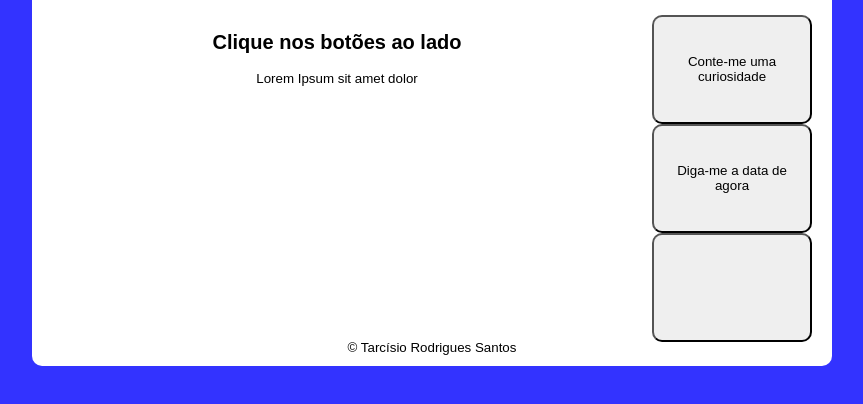
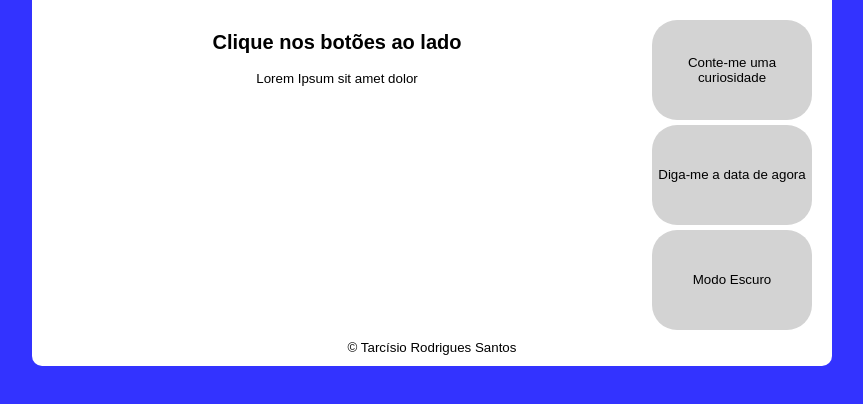
Before and after one commit to Tarceos/Projeto-1, a plain HTML site: page index.html in a window 1280 px wide. Shown: the part 104-508 px from the top of the page, without its empty margins (208-1071 px from the left). Drawn offline with Linux system fonts and the light colour scheme.

Commit message:
Último botão (quase finalizado)
- Comecei a acrescentar a funcionalidade do último botão;
- Vou remover alguns testes que fiz no CSS (como esse "gap" de 1000 pixels).

```diff
--- a/index.html
+++ b/index.html
@@ -18,7 +18,7 @@
             <section id="item2">
                 <button>Conte-me uma curiosidade</button>
                 <button>Diga-me a data de agora</button>
-                <button></button>
+                <button>Modo Escuro</button>
             </section>
             <footer>&copy; Tarcísio Rodrigues Santos</footer>
         </div>
--- a/script.js
+++ b/script.js
@@ -70,6 +70,10 @@ function horas() {
   img.style.height = 'auto';
 }
 function botao3 () {
-  //button3.textContent = 'Clicado';
-  document.querySelector('p').textContent = 'Lorem ipsum sit amet';
+  if (button3.textContent == 'Modo Escuro') {
+    document.body.style.background = 'black';
+    document.body.style.color = 'white';
+    document.querySelector('.container').style.background = '#111111';
+
+  }
 }
--- a/style.css
+++ b/style.css
@@ -29,13 +29,18 @@ h1 {
   width: 200px;
   height: 325px;
 
+  gap: 1000px;
 	flex-direction: column;
 }
 button {
+  background: lightgray;
   width: 160px;
-  height: 109px;
+  height: 100px;
 
-  border-radius: 10px;
+  border: 0px;
+  border-radius: 25px;
+
+  margin-top: 5px;
 }
 footer {
 
```
